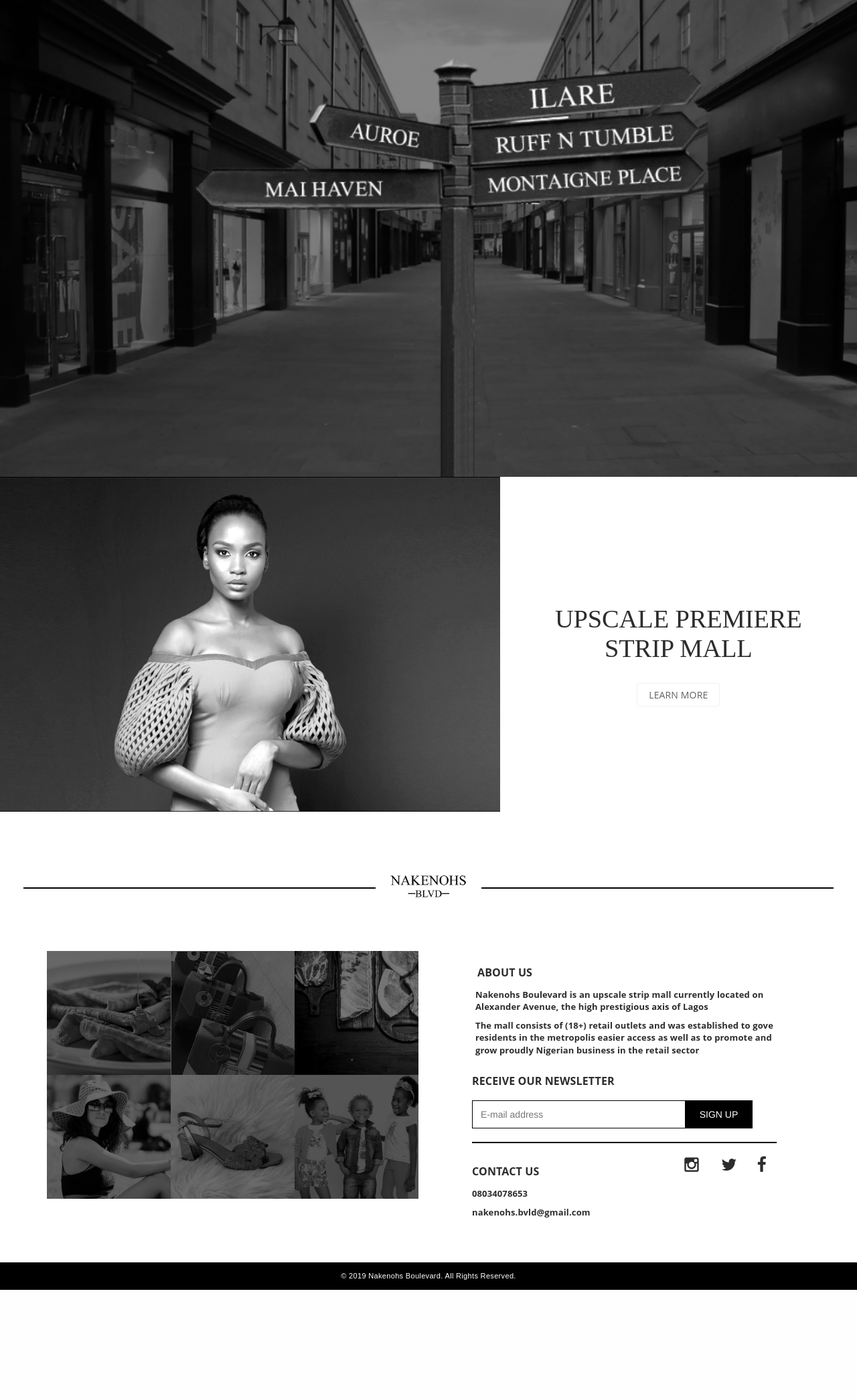
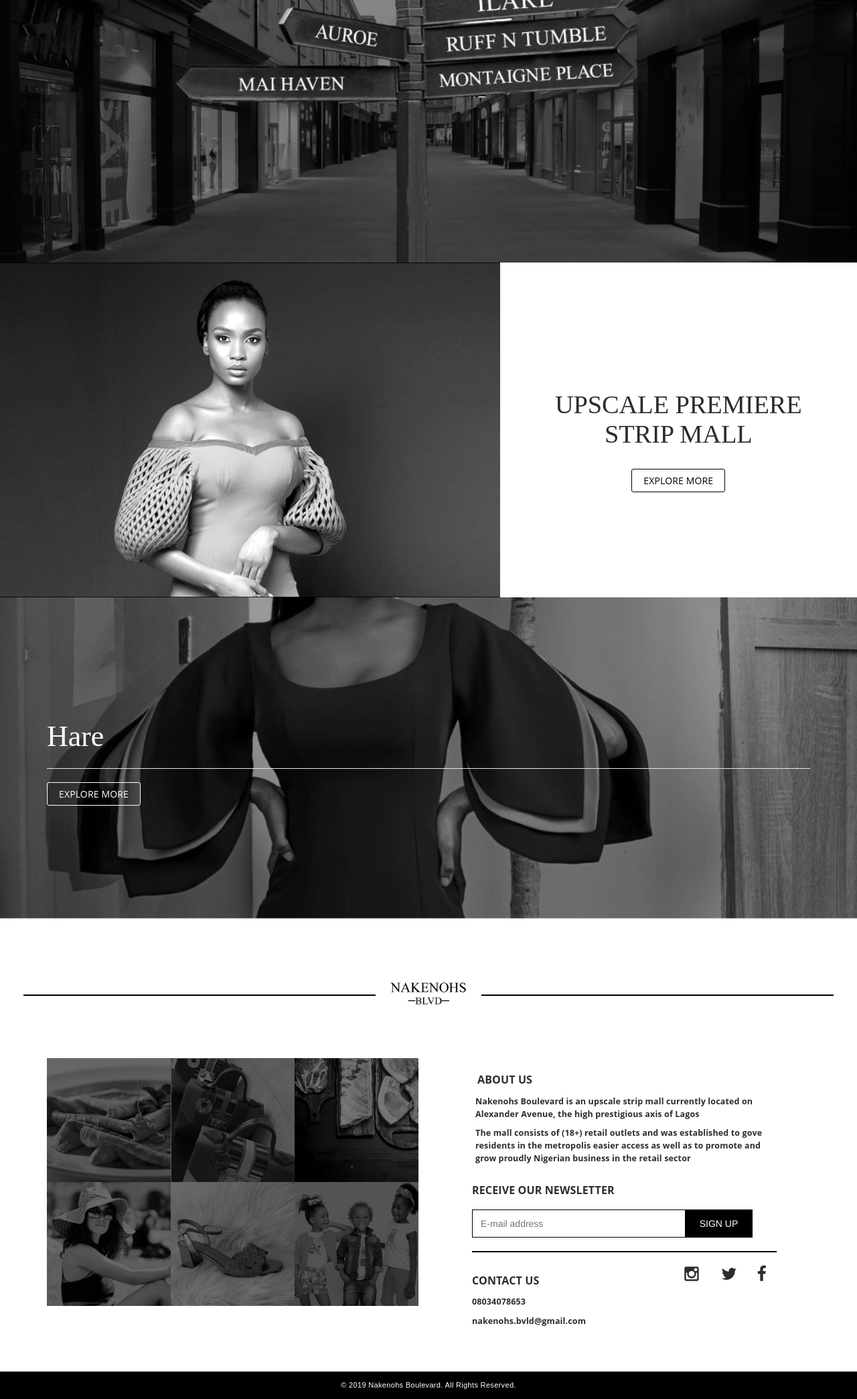
Before and after one commit to enero-o/nake, a Node server app: page / in a window 1280 px wide; the page is wider, and only the part inside the window is pictured. Shown: the part 88-2177 px from the top of that part at 67% size. Before the commit the page ends 2014 px from the top of that part, so only its background shows below. Run offline with Node 20, Linux system fonts and the light colour scheme; some libraries are stand-ins or nearby versions; some web fonts are replaced; grey boxes are pictures that could not be loaded.

Commit message:
site ready

```diff
--- a/public/custom.css
+++ b/public/custom.css
@@ -73,9 +73,23 @@
   font-size: 25px
 }
 
+.gallery {
+  background-color: black
+}
+
 h6 {
-  font-size: 13px;
-  line-height: 1.4
+  font-size: 12.5px;
+  line-height: 1.5
+}
+
+.form-group-default.focused {
+  background-color: inherit;
+}
+
+.exploreMoreBtn {
+  color: black;
+  background-color: transparent;
+  border: 0.6px solid black
 }
 
 .demo-story-block {
@@ -121,12 +135,24 @@
 }
 
 .focused {
+  color: white;
+  background-color: inherit;
+}
+
+.form-control {
+  color: white;
+}
+
+.form-control.black {
   color: black;
-  background-color: inherit;
 }
 
 .vh-70 {
   height: 70vh;
+}
+
+.vh-60 {
+  height: 60vh;
 }
 
 .bg-master-white {
@@ -216,4 +242,16 @@
   small {
     font-size: 48%;
   }
+  .p-50 {
+    padding: 5px
+  }
+  .logo-hr {
+    width: 24%;
+  }
+  .homeBgImage {
+    height: 300px;
+  }
+  .m-t-30 {
+    margin-top: 10px
+  }
 }
--- a/views/events.handlebars
+++ b/views/events.handlebars
@@ -5,7 +5,7 @@
     <div class="swiper-container">
       <div class="swiper-wrapper">
         <!-- BEGIN SLIDE -->
-        <div class="swiper-slide fit slide-1"
+        <div class="swiper-slide fit slide-1" style="background-position: center"
           data-pages-bg-image="assets/images/Mask_Group_14@3x.png">
           <!-- BEGIN IMAGE PARRALAX -->
           <div class="slider-wrapper">
@@ -120,7 +120,7 @@
 
       <div class="clearfix"></div>
       <div class="text-center">
-        <button class="btn btn-white m-t-20">Sign up</button>
+        <button class="btn btn-primary m-t-20">Sign up</button>
       </div>
 
     </form>
--- a/views/partials/footer.handlebars
+++ b/views/partials/footer.handlebars
@@ -169,7 +169,7 @@
 
                 </li>
                 <li class="inline no-padding"><a href="#"
-                    class="text-black p-l-30 fs-16"><i
+                    class="text-black fs-16"><i
                       class="fa fa-instagram"></i></a>
                 </li>
 
@@ -178,7 +178,7 @@
                       class="fa fa-twitter"></i></a>
 
                 <li class="inline no-padding">
-                  <a href="#" class="text-black p-l-30 fs-16 xs-no-padding">
+                  <a href="#" class="text-black p-l-30 fs-16">
                     <i class="fa fa-facebook"></i></a>
                 </li>
 
--- a/views/shops.handlebars
+++ b/views/shops.handlebars
@@ -6,6 +6,7 @@
       <div class="swiper-wrapper">
         <!-- BEGIN SLIDE -->
         <div class="swiper-slide fit slide-1"
+          style="background-position: center"
           data-pages-bg-image="assets/images/70de6b515150813ddd79412e402bddee@2x.png">
           <!-- BEGIN IMAGE PARRALAX -->
           <div class="slider-wrapper">
@@ -24,7 +25,8 @@
                           Hare
                         </h1>
                         <hr />
-                        <p class="text-white">Transition from sitting in to standing out</p>
+                        <p class="text-white">Transition from sitting in to
+                          standing out</p>
 
                       </div>
                     </div>
```
Also changed, not shown: views/gallery.handlebars (+1 -33 lines), views/index.handlebars (+85 -2 lines), views/offers.handlebars (+5 -3 lines).
